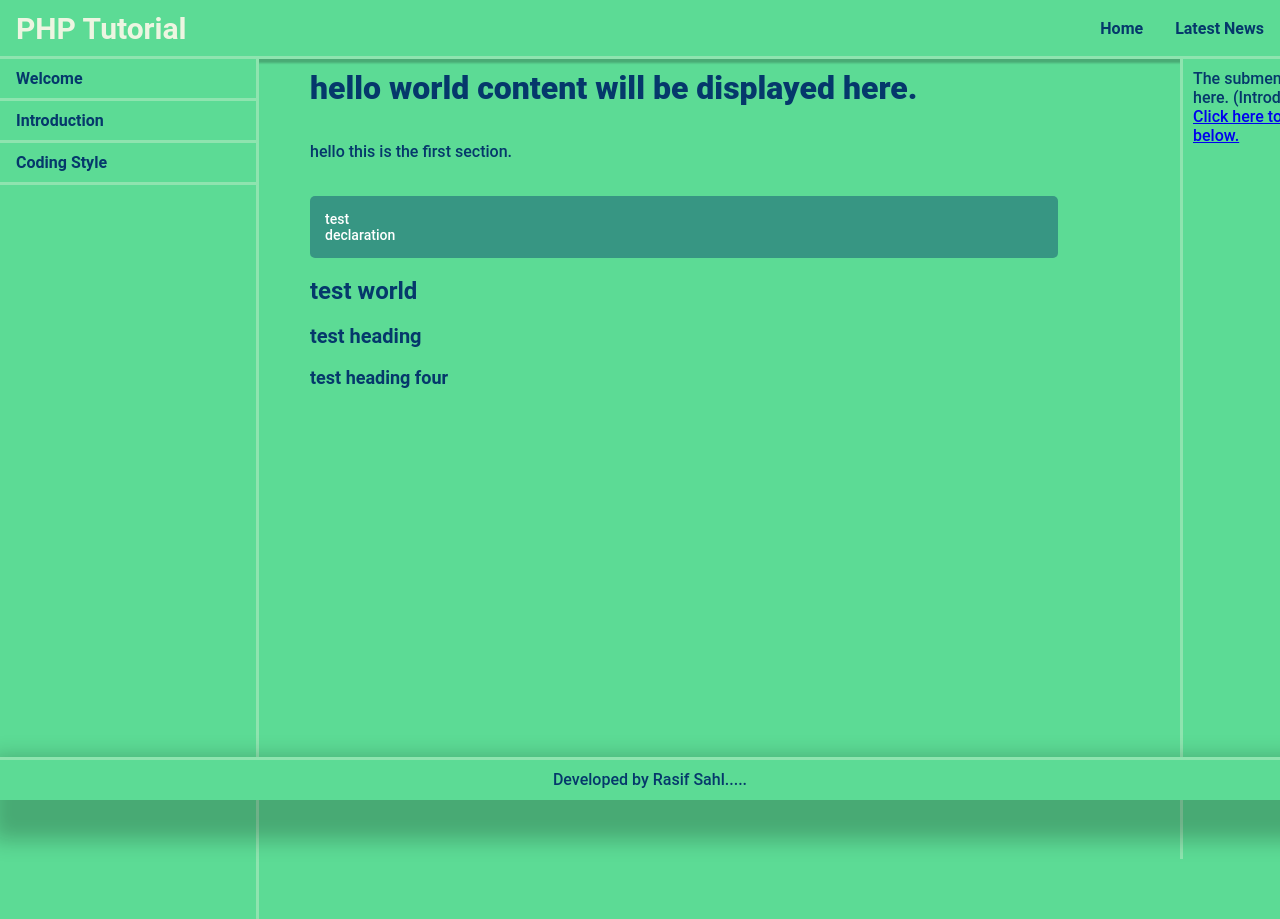
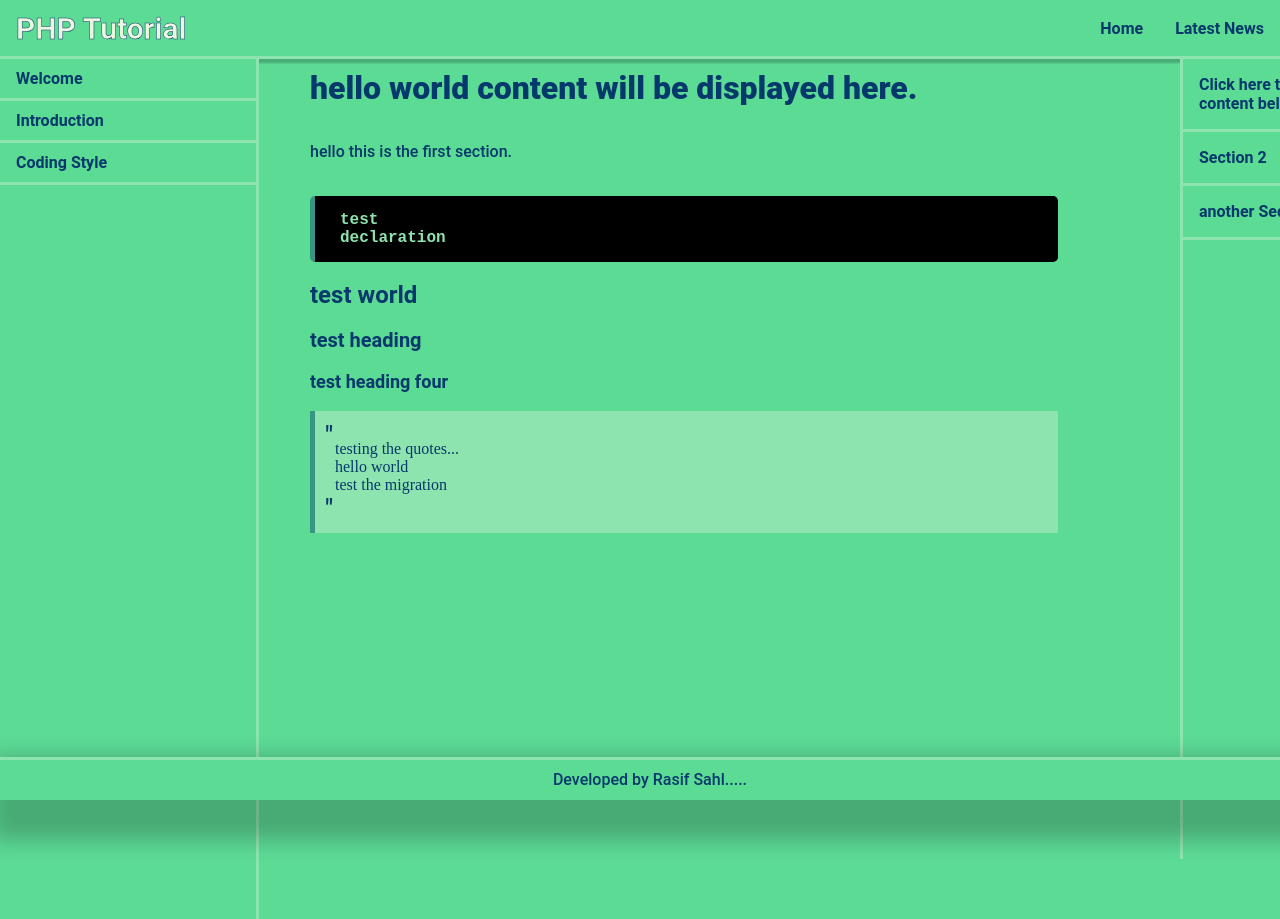
Before and after one commit to rasif-sahl/php, a React (Create React App) app: page /introduction in a window 1280 px wide. Shown: the top 919 px of the page. Built offline with nearby package versions, Linux system fonts and the light colour scheme.

Commit message:
single page side bar update

```diff
--- a/src/js/Navigation/Navigation.jsx
+++ b/src/js/Navigation/Navigation.jsx
@@ -7,7 +7,7 @@ export default function Navigation()
     return <div>
         <nav className="navigation">
             <a href="/" className="brand-name">
-                PHP Tutorial
+                <p>PHP Tutorial</p>
             </a>
             <div className="navigation-menu">
                 <ul>
--- a/src/js/Pages/Content/Introduction.jsx
+++ b/src/js/Pages/Content/Introduction.jsx
@@ -1,6 +1,7 @@
 import React from 'react';
 import {H1, H2, H3, H4} from '../../ReusableComponents/Headings.jsx';
 import {Code} from '../../ReusableComponents/Code.jsx';
+import {Quotes} from '../../ReusableComponents/Quotes.jsx';
 
 export default function Introduction() {
     const h1 = "hello world";
@@ -9,6 +10,9 @@ export default function Introduction() {
     const h4 = "test heading four";
     const code = `test
     declaration`;
+    const quotes = `testing the quotes...
+    hello world
+    test the migration`;
 
 
     return <div>
@@ -25,13 +29,18 @@ export default function Introduction() {
                 <H3 h3={h3}/>
                 <br/>
                 <H4 h4={h4}/>
+                <br/>
+                <Quotes quotes={quotes}/>
             </div>
         </div>
         <div className="right-content-wrapper">
             <div className="right-content-display">
-                The submenu will be displayed here. (Introduction)
-                <br/>
-                <a href="#hash_link_test">Click here to see the content below.</a>
+                {/* <div className="headding">Page Navigation</div> */}
+                <ul>
+                    <li><a href="#hash_link_test">Click here to see the content below.</a></li>
+                    <li><a href="">Section 2</a></li>
+                    <li><a href="">another Section </a></li>
+                </ul>
             </div>
         </div>
     </div>
--- a/src/js/ReusableComponents/Code.jsx
+++ b/src/js/ReusableComponents/Code.jsx
@@ -2,6 +2,10 @@ import React from 'react';
 
 export function Code({code}) {
     return <div className="display-lineBreak">
-        <div className="code-background">{code}</div>
+        <div className="code">
+            <span></span>
+            <p>{code}</p>
+            <span></span>
+        </div>
     </div>
 }
--- /dev/null
+++ b/src/js/ReusableComponents/Quotes.jsx
@@ -0,0 +1,11 @@
+import React from 'react';
+
+export function Quotes({quotes}) {
+    return <div className="display-lineBreak">
+        <div className="quotes">
+            <span className="inner-quotes">"</span>
+            <p>{quotes}</p>
+            <span className="inner-quotes">"</span>
+        </div>
+    </div>
+}
--- a/src/scss/colors.scss
+++ b/src/scss/colors.scss
@@ -1,13 +1,13 @@
+// Old colors
 // $dark-slate-blue:  #474A8A;
 // $tool-box: #787CB5;
 // $wild-blue-yonder: #B0B3D6;
-
 // $color-background: #f1e8e8;
-
 // $color-main-background:#cccff2;
 // $color-main-background:#eeeff5;
 
 
+// New colors
 $code-block: #379683;
 $border-color: #8ee4af;
 
--- a/src/scss/navigation/navigation.scss
+++ b/src/scss/navigation/navigation.scss
@@ -16,10 +16,10 @@
 
     .brand-name {
         text-decoration: none;
-        font-size: 1.3rem;
         margin-left: 1rem;
         color: $title;
         font-size: 30px;
+        -webkit-text-stroke: 0.5px $text-color;
     }
 
     .navigation-menu {
--- a/src/scss/pages/elements.scss
+++ b/src/scss/pages/elements.scss
@@ -1,3 +1,8 @@
+// Common code comes here.
+.display-lineBreak {
+    white-space: pre-line;
+}
+
 // headings
 .heading-1{
     font-size: 32px;
@@ -17,14 +22,35 @@
 }
 
 // code section
-.display-lineBreak {
-    white-space: pre-line;
-    .code-background{
-        background-color:$code-block;
-        padding: 15px;
-        border-radius: 5px;
-        color: $white;
-        font-size: 14px;
+.code{
+    background-color:$black;
+    border-left: 5px solid $code-block;
+    padding: 15px;
+    border-radius: 5px;
+    color: $border-color;
+
+    p{
+        margin: 0 10px 0 10px;
+        font-family: monospace;
+        font-size: 16px;
+        font-weight: 600;
+    }
+}
+
+// quotes section
+.quotes{
+    background-color:$border-color;
+    border-left: 5px solid $code-block;
+    padding: 10px;
+
+    .inner-quotes{
+        font-size: 25px;
+    }
+
+    p{
+        margin: -10px 10px 0 10px;
+        font-family: Atrament;
+        font-size: 16px;
         font-weight: 500;
     }
 }
--- a/src/scss/pages/main.scss
+++ b/src/scss/pages/main.scss
@@ -23,7 +23,7 @@
 
 .right-content-wrapper {
     margin-left: 1180px;
-    width: 19%;
+    width: 18%;
     height: 100%;
     display: block;
     position: absolute;
@@ -32,9 +32,43 @@
     background-color: $color-main-background;
 
     .right-content-display{
-        margin: 10px 10px 0 10px;
+        // margin: 10px 10px 0 10px;
         color: $text-color;
         font-weight: 500;
-        padding-bottom: 60px
+        padding-bottom: 60px;
+        margin-right: auto;
+
+        // .headding{
+        //     text-align: center;
+        //     font-weight: 600;
+        //     border-bottom: 3px solid $border-color;
+        //     padding: 10px;
+        // }
+
+        ul {
+            display: block;
+            padding: 0;
+            margin: 0;
+
+            li {
+                list-style-type: none;
+                padding: 1rem;
+                border-bottom: 3px solid $border-color;
+                // line-height: 15px;
+            }
+
+            li a {
+                text-decoration: none;
+                display: block;
+                width: 100%;
+                color: $text-color;
+                font-weight: 600;
+            }
+
+            li:hover {
+                background-color: $border-color;
+            }
+        }
+
     }
 }
```
Also changed, not shown: 1 other file (tests, documents, lock files or other folders).
